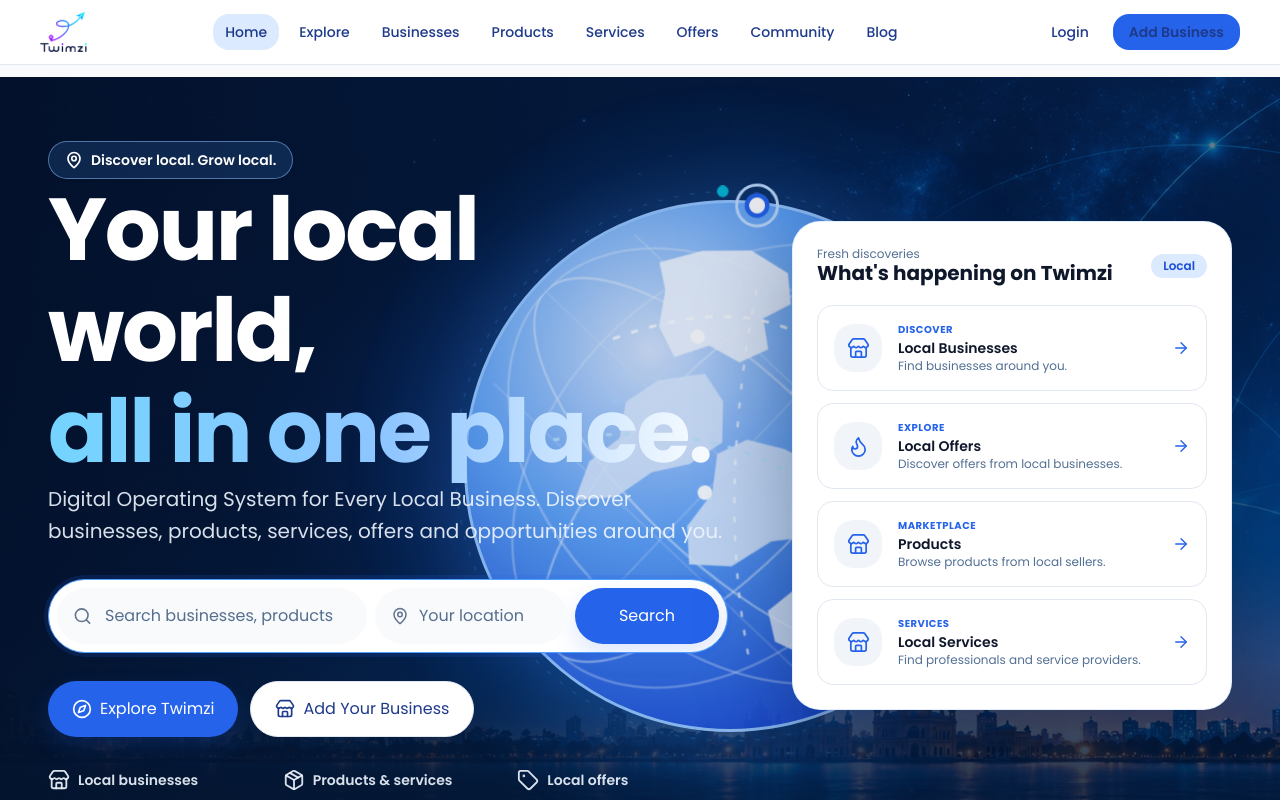
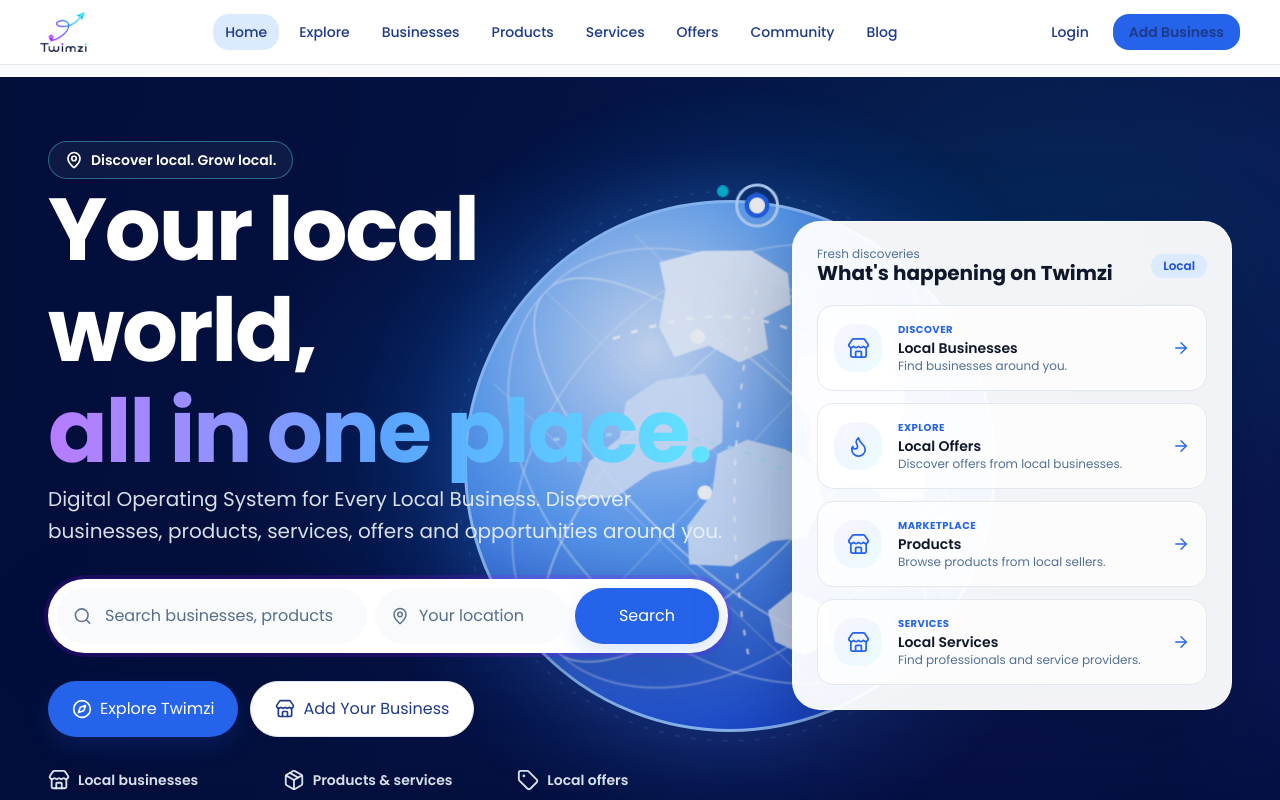
Before and after one commit to twimzi/twimzi-web, a Next.js app: page / in a window 1280 px wide. Shown: the top 800 px of the page. Built offline with nearby package versions, Linux system fonts and the light colour scheme; no server answers; the database is empty.

Commit message:
Redesign homepage hero with Twimzi premium gradient

```diff
--- a/src/components/home/hero-section.tsx
+++ b/src/components/home/hero-section.tsx
@@ -65,32 +65,32 @@ export function HeroSection({
   interestingItems = fallbackItems,
 }: HeroSectionProps) {
   return (
-    <section className="relative isolate overflow-hidden bg-[#041A39] text-white">
-      <div aria-hidden="true" className="pointer-events-none absolute inset-0 bg-[url('/images/twimzi-hero-skyline.png')] bg-cover bg-center bg-no-repeat" />
-      <div aria-hidden="true" className="pointer-events-none absolute inset-0 bg-[linear-gradient(90deg,rgba(3,17,43,0.94)_0%,rgba(5,25,58,0.76)_46%,rgba(5,23,55,0.56)_100%)]" />
-      <div aria-hidden="true" className="pointer-events-none absolute inset-0 bg-[radial-gradient(ellipse_at_54%_48%,rgba(37,99,235,0.20),transparent_46%)]" />
-      <div aria-hidden="true" className="pointer-events-none absolute inset-x-0 bottom-0 h-48 bg-gradient-to-t from-[#03152f]/80 to-transparent" />
+    <section className="twimzi-premium-hero relative isolate overflow-hidden bg-[#020D3A] text-white">
+      <div aria-hidden="true" className="pointer-events-none absolute inset-0 bg-[radial-gradient(ellipse_at_78%_24%,rgba(5,205,252,0.24),transparent_34%),radial-gradient(ellipse_at_58%_78%,rgba(142,7,251,0.30),transparent_42%),linear-gradient(125deg,#020D3A_0%,#071A4B_52%,#10105A_100%)]" />
+      <div aria-hidden="true" className="pointer-events-none absolute inset-0 bg-[linear-gradient(90deg,rgba(2,13,58,0.96)_0%,rgba(4,19,67,0.78)_48%,rgba(6,25,75,0.48)_100%)]" />
+      <div aria-hidden="true" className="pointer-events-none absolute inset-0 bg-[radial-gradient(ellipse_at_52%_46%,rgba(24,121,253,0.22),transparent_48%)]" />
+      <div aria-hidden="true" className="pointer-events-none absolute inset-x-0 bottom-0 h-48 bg-gradient-to-t from-[#020D3A]/90 to-transparent" />
       <GlobalNetworkGlobe />
       <div className="relative z-10 mx-auto grid min-h-[720px] w-full max-w-[1760px] grid-cols-1 items-center gap-10 px-5 py-14 sm:px-8 lg:min-h-[min(920px,calc(100svh-4rem))] lg:grid-cols-[minmax(0,1.35fr)_minmax(440px,.85fr)] lg:gap-12 lg:px-12 lg:py-16 xl:gap-16">
           <div>
-            <div className="inline-flex items-center gap-2 rounded-full border border-blue-300/50 bg-blue-400/15 px-4 py-2 text-sm font-semibold text-white shadow-sm backdrop-blur-sm">
+            <div className="inline-flex items-center gap-2 rounded-full border border-cyan-300/40 bg-white/5 px-4 py-2 text-sm font-semibold text-white shadow-sm backdrop-blur-sm">
               <MapPin aria-hidden="true" size={18} strokeWidth={2.3} />
               Discover local. Grow local.
             </div>
 
             <h1 className="mt-7 max-w-[15ch] text-5xl font-bold leading-[1.03] tracking-tight sm:text-6xl lg:text-7xl xl:text-[5.5rem]">
               Your local world,
-              <span className="block bg-gradient-to-r from-sky-300 via-blue-300 to-white bg-clip-text text-transparent">
+              <span className="block bg-gradient-to-r from-[#B77BFF] via-[#5AA5FF] to-[#63E7FF] bg-clip-text text-transparent">
                 all in one place.
               </span>
             </h1>
 
-            <p className="mt-6 max-w-3xl text-lg leading-8 text-blue-50/90 sm:text-xl">
+            <p className="mt-6 max-w-3xl text-lg leading-8 text-slate-100/90 sm:text-xl">
               {siteConfig.tagline}. Discover businesses, products, services,
               offers and opportunities around you.
             </p>
 
-            <div className="mt-8 max-w-[960px] rounded-full border border-blue-400 bg-white p-2 text-slate-900 shadow-[0_0_0_4px_rgba(37,99,235,0.16)]">
+            <div className="mt-8 max-w-[960px] rounded-full border border-white/30 bg-white p-2 text-slate-900 shadow-[0_0_0_4px_rgba(142,7,251,0.18),0_18px_60px_rgba(2,13,58,0.28)]">
               <form action="/explore" method="get" className="flex flex-col gap-2 sm:flex-row sm:items-center">
                 <div className="relative min-w-0 flex-1">
                   <label className="sr-only" htmlFor="hero-search">Search businesses, products or services</label>
@@ -124,7 +124,7 @@ export function HeroSection({
           </div>
 
           <div className="relative hidden min-h-[600px] items-center justify-center lg:flex">
-            <div className="relative z-10 ml-auto w-full max-w-[570px] rounded-[28px] border border-blue-100/80 bg-white p-5 text-slate-900 shadow-[0_32px_90px_rgba(1,14,40,0.35)] sm:p-6">
+            <div className="relative z-10 ml-auto w-full max-w-[570px] rounded-[28px] border border-white/80 bg-white/95 p-5 text-slate-900 shadow-[0_32px_90px_rgba(1,14,40,0.35)] sm:p-6">
               <div className="flex items-center justify-between">
                 <div>
                   <p className="text-xs text-[var(--color-text-muted)]">
@@ -149,9 +149,9 @@ export function HeroSection({
                     <Link
                       key={`${item.type}-${item.title}`}
                       href={item.href}
-                      className="group flex items-center gap-4 rounded-lg border border-[var(--color-border)] p-4 transition-colors hover:border-[var(--color-primary)]/40"
+                      className="group flex items-center gap-4 rounded-lg border border-[var(--color-border)] bg-white/80 p-4 transition-colors hover:border-[var(--color-primary)]/40"
                     >
-                      <div className="flex h-12 w-12 shrink-0 items-center justify-center rounded-xl bg-[var(--color-secondary)] text-[var(--color-primary)]">
+                      <div className="flex h-12 w-12 shrink-0 items-center justify-center rounded-xl bg-gradient-to-br from-purple-50 via-blue-50 to-cyan-50 text-[var(--color-primary)]">
                         <Icon
                           aria-hidden="true"
                           size={23}
```
